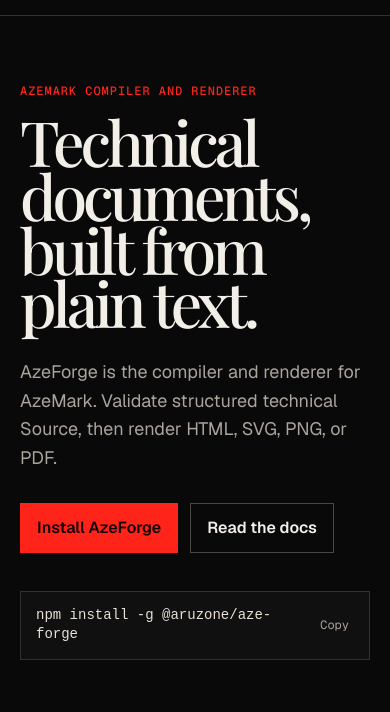
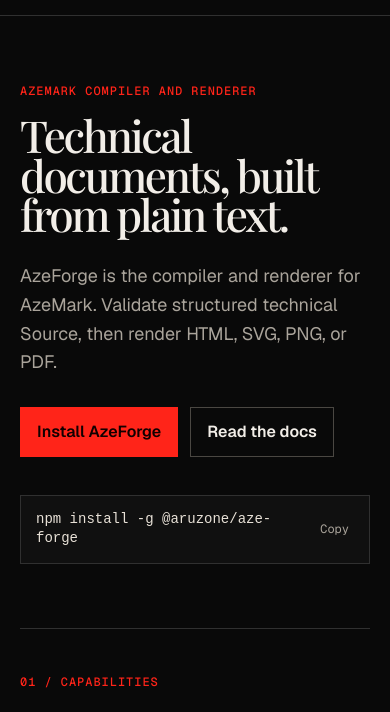
Before and after one commit to aruzone/aze-forge-web, a website: page public/index.html in a window 390 px wide. Shown: the part 65-777 px from the top of the page. Drawn offline with Linux system fonts and the light colour scheme.

Commit message:
fix: reduce public hero type scale

```diff
--- a/public/assets/site.css
+++ b/public/assets/site.css
@@ -257,8 +257,8 @@
 .home-hero h1 {
   max-width: 830px;
   margin-bottom: 28px;
-  font: 500 clamp(58px, 8.3vw, 122px) / 0.86 var(--display);
-  letter-spacing: -0.065em;
+  font: 500 clamp(50px, 6.6vw, 96px) / 0.9 var(--display);
+  letter-spacing: -0.055em;
 }
 
 .lede {
@@ -843,7 +843,7 @@
   }
 
   .home-hero h1 {
-    font-size: clamp(50px, 16vw, 78px);
+    font-size: clamp(44px, 10vw, 58px);
   }
 
   .hero-side {
--- a/src/public/site.css
+++ b/src/public/site.css
@@ -257,8 +257,8 @@
 .home-hero h1 {
   max-width: 830px;
   margin-bottom: 28px;
-  font: 500 clamp(58px, 8.3vw, 122px) / 0.86 var(--display);
-  letter-spacing: -0.065em;
+  font: 500 clamp(50px, 6.6vw, 96px) / 0.9 var(--display);
+  letter-spacing: -0.055em;
 }
 
 .lede {
@@ -843,7 +843,7 @@
   }
 
   .home-hero h1 {
-    font-size: clamp(50px, 16vw, 78px);
+    font-size: clamp(44px, 10vw, 58px);
   }
 
   .hero-side {
```
